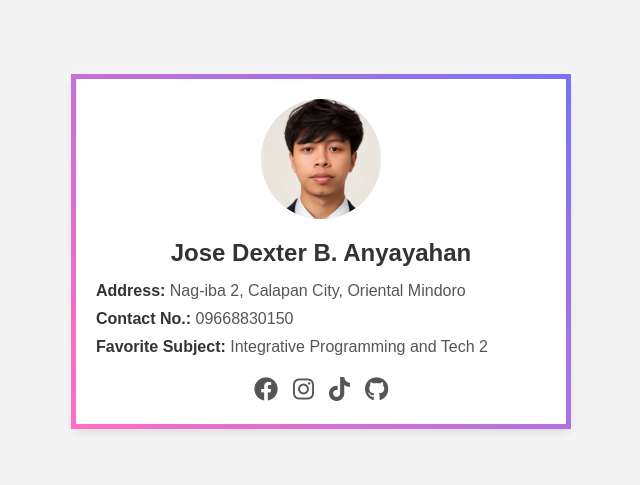
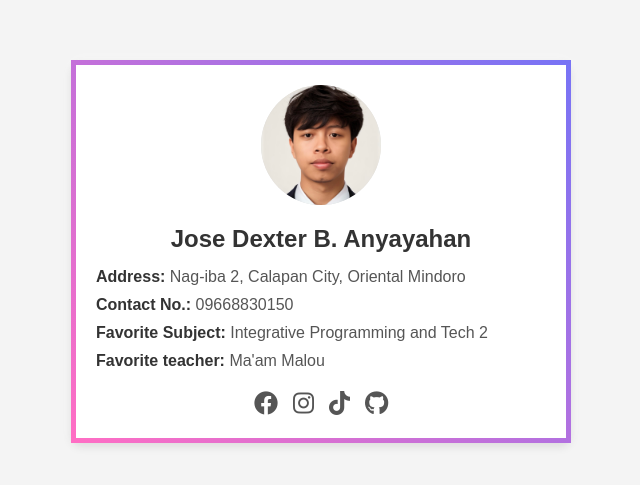
Before and after one commit to JoseDexterAnyayahan/act-2-and-3-, a plain HTML site: page act2-3/index.html in a window 1280 px wide. Shown: the part 149-634 px from the top of the page, without its empty margins (319-959 px from the left). Drawn offline with Linux system fonts and the light colour scheme.

Commit message:
Edit html file

```diff
--- a/act2-3/index.html
+++ b/act2-3/index.html
@@ -92,6 +92,7 @@
             <p><span>Address:</span> Nag-iba 2, Calapan City, Oriental Mindoro</p>
             <p><span>Contact No.:</span> 09668830150</p>
             <p><span>Favorite Subject:</span> Integrative Programming and Tech 2</p>
+            <p><span>Favorite teacher:</span> Ma'am Malou</p>
         </div>
 
         <!-- Social Media Links -->
```
